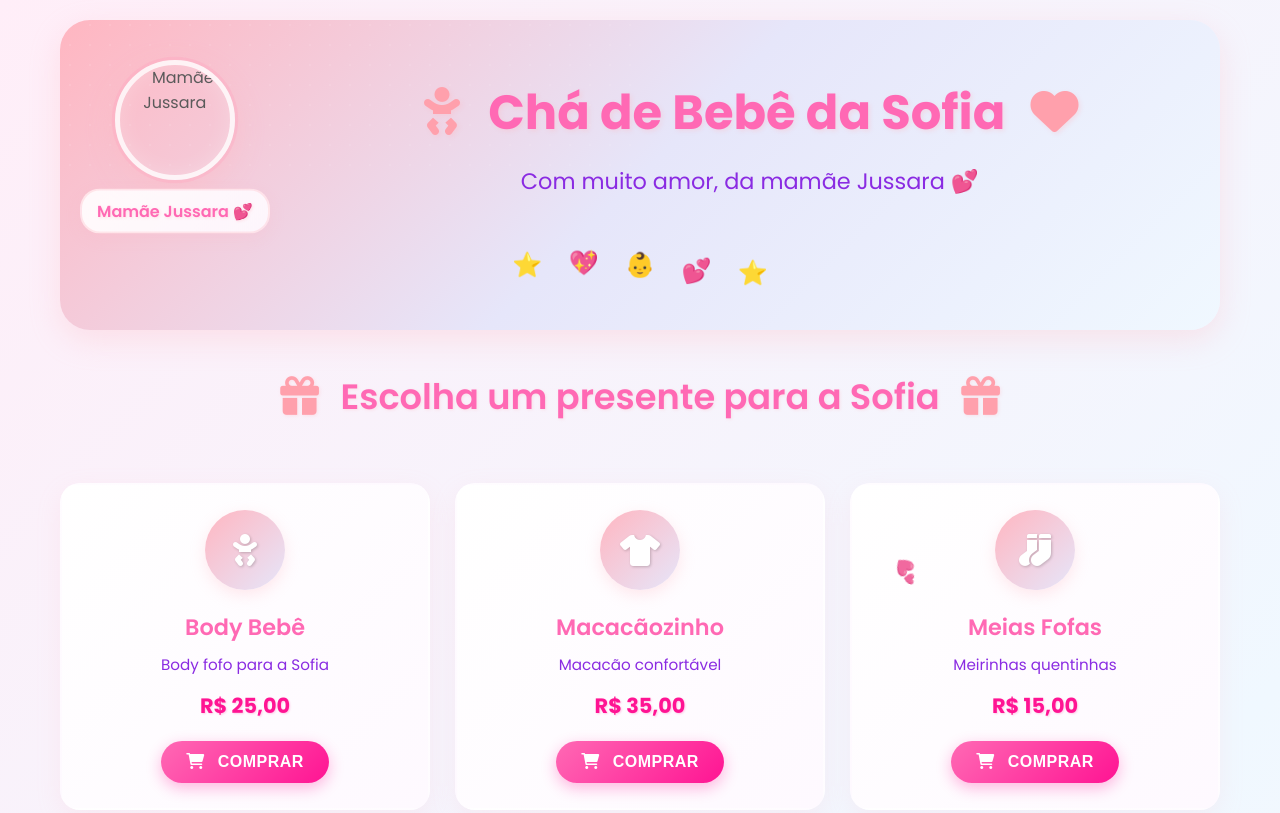
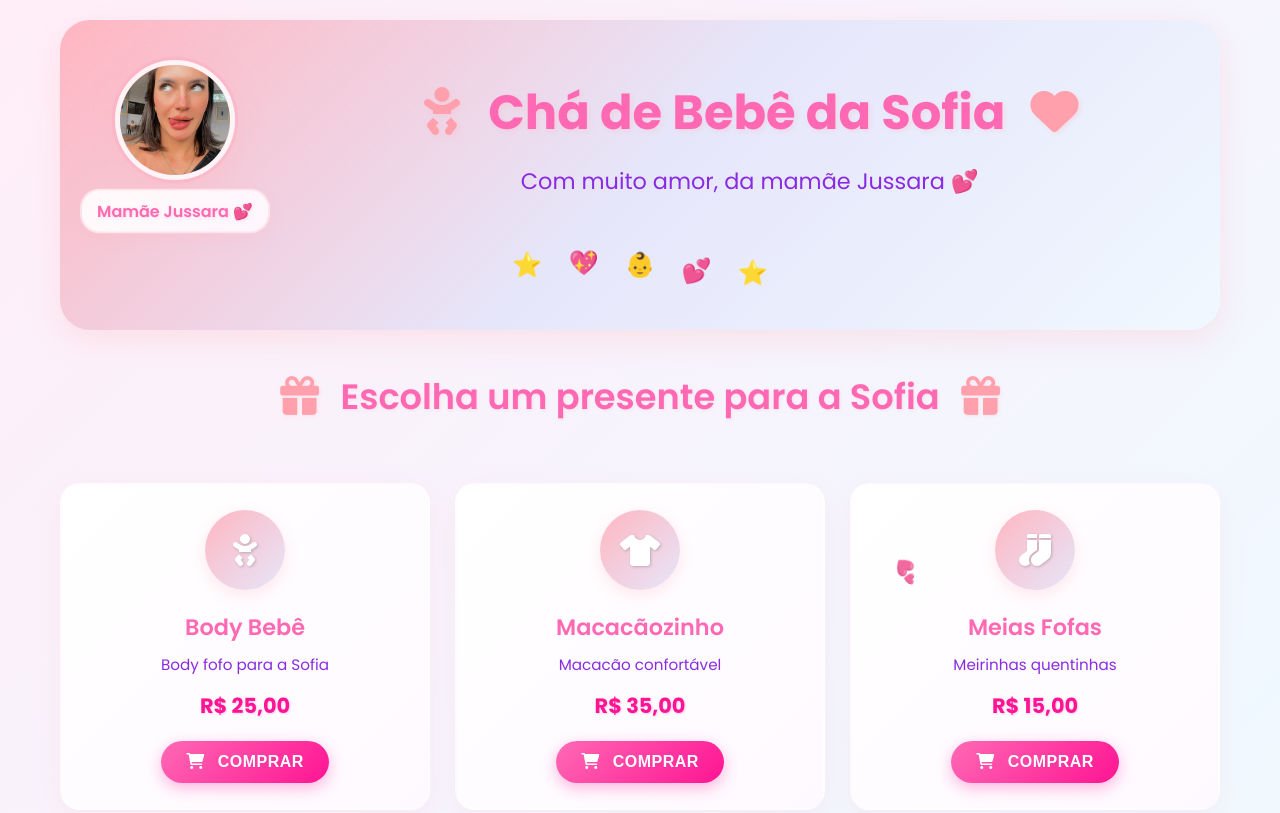
Before and after one commit to Neskrux/cha-de-bebe-sofia, a plain HTML site: page index.html in a window 1280 px wide. Shown: the top 813 px of the page. Drawn offline with Linux system fonts and the light colour scheme; no server answers.

Commit message:
fix: exibir corretamente a nova foto da Jussara (image.jpg) no header

```diff
--- a/index.html
+++ b/index.html
@@ -15,7 +15,7 @@
             <div class="header-content">
                 <div class="header-main">
                     <div class="mamae-foto">
-                        <img src="image.png" alt="Mamãe Jussara" class="jussara-photo">
+                        <img src="image.jpg" alt="Mamãe Jussara" class="jussara-photo">
                         <div class="foto-label">Mamãe Jussara 💕</div>
                     </div>
                     <div class="title-section">
```
